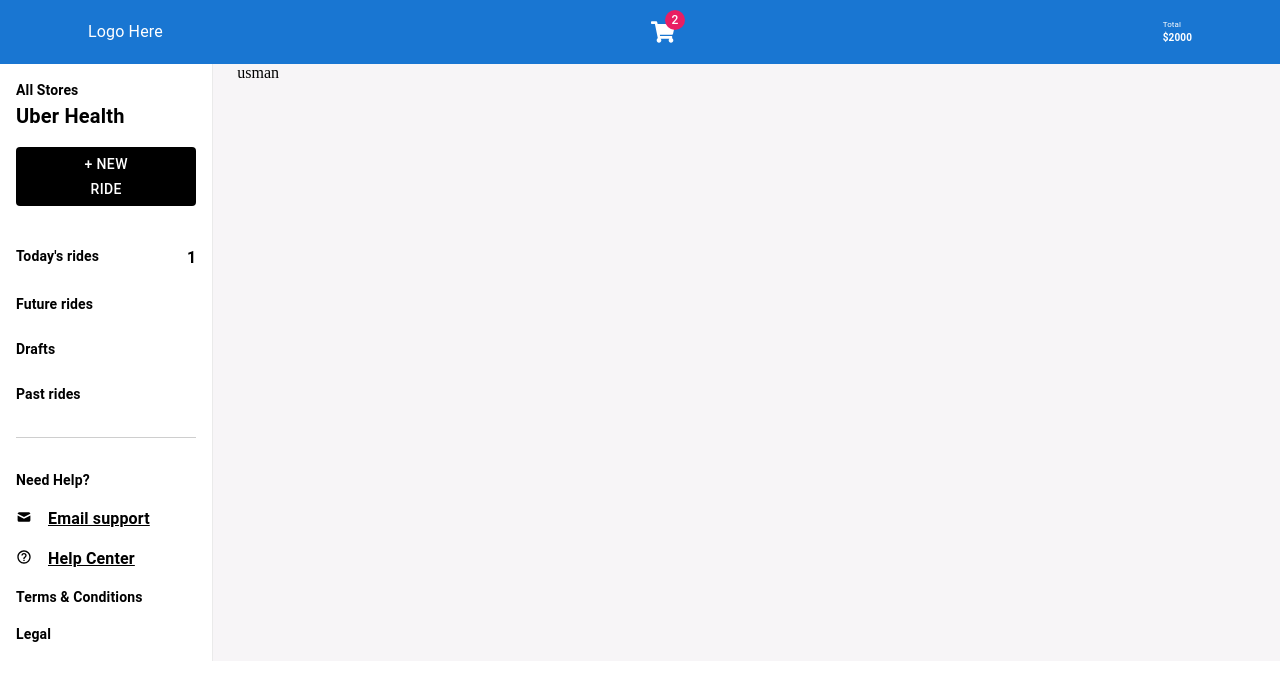
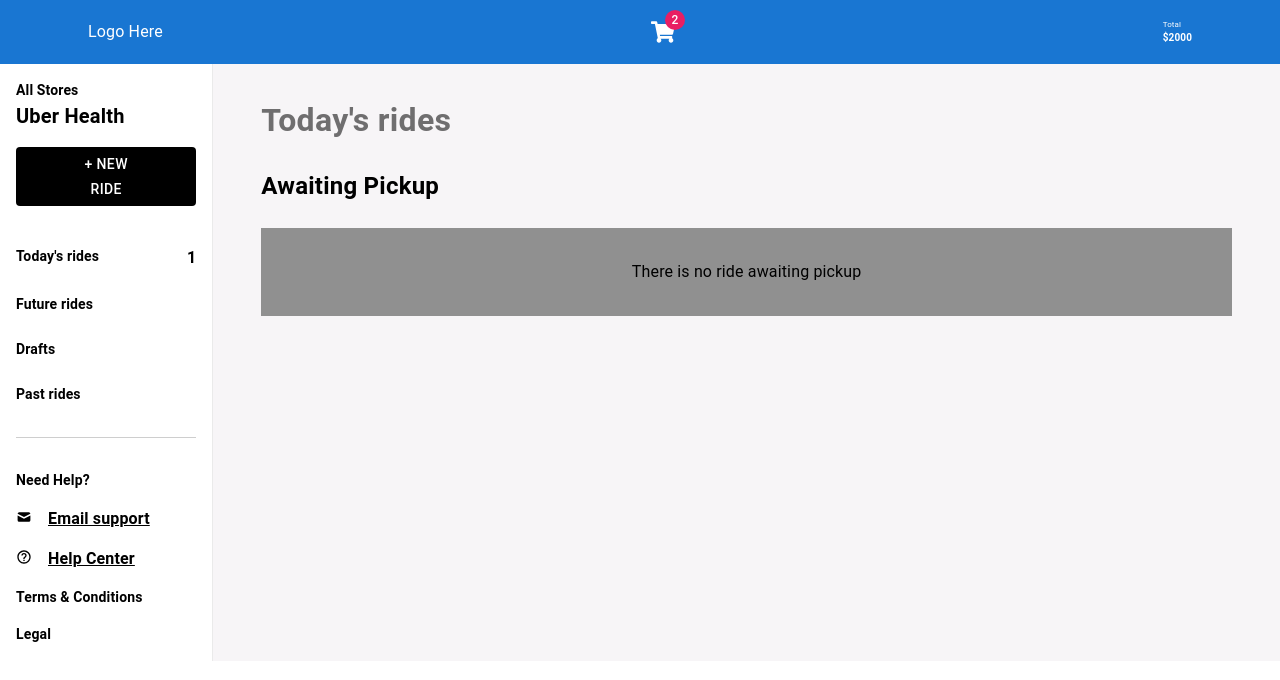
Before and after one commit to usmanjhumri/Dashboard, a React (Vite) app: page / in a window 1280 px wide. Shown: the top 680 px of the page. Built offline with nearby package versions, Linux system fonts and the light colour scheme.

Commit message:
updated the home page

```diff
--- a/src/commonComponents/SideBar/SideBar.jsx
+++ b/src/commonComponents/SideBar/SideBar.jsx
@@ -105,12 +105,11 @@ const SideBar = ({ childComponent }) => {
                           {item.childerns && open.includes(index) && (
                             <Box mt={2} pl={2}>
                               {item.childerns.map((child, childIndex) => (
-                                <Link
+                                <Box
                                   key={childIndex}
-                                  to={child.to}
+
                                   // onClick={ToggleHide}
-                                  style={{
-                                    textDecoration: "none",
+                                  sx={{
                                     display: "flex",
                                     alignItems: "center",
                                     justifyContent: "space-between"
@@ -122,7 +121,7 @@ const SideBar = ({ childComponent }) => {
                                     key={childIndex}
                                     sx={{
                                       fontSize: "14px",
-                                      fontWeight: 600,
+                                      fontWeight: 500,
                                       color: "#000000",
                                     }}
                                   >
@@ -130,10 +129,10 @@ const SideBar = ({ childComponent }) => {
                                   </Typography >
                                   <Typography mt={2} sx={{
                                     fontSize: "14px",
-                                    fontWeight: 600,
+                                    fontWeight: 500,
                                     color: "#000000",
                                   }}>{item.text2}</Typography>
-                                </Link>
+                                </Box>
                               ))}
                             </Box>
                           )}
@@ -194,8 +193,10 @@ const SideBar = ({ childComponent }) => {
             </Box>
           </Grid>
 
-          <Grid item xs={7} md={10} sx={{ background: "#f7f5f7" }}>
-            <Container>{childComponent}</Container>
+          <Grid item xs={7} md={10} sx={{ background: "#f7f5f7", }}>
+            <Container sx={{
+
+            }}>{childComponent}</Container>
           </Grid>
         </Grid>
       </Box>
--- a/src/commonComponents/SideBar/SidebarArray.jsx
+++ b/src/commonComponents/SideBar/SidebarArray.jsx
@@ -9,22 +9,22 @@ export const SideBarArray = [
             {
                 text1: "Awaiting pickup",
                 text2: '-',
-                to: 'awaitingpickup'
+                // to: 'awaitingpickup'
             },
             {
                 text1: "In Progress",
                 text2: '-',
-                to: 'inprogress'
+                // to: 'inprogress'
             },
             {
                 text1: "Completed",
                 text2: '1',
-                to: 'completed'
+                // to: 'completed'
             },
             {
                 text1: "Upcoming",
                 text2: '-',
-                to: 'upcoming'
+                // to: 'upcoming'
             },
 
         ]
--- a/src/component/Home/Home.jsx
+++ b/src/component/Home/Home.jsx
@@ -1,10 +1,64 @@
+/* eslint-disable react/no-unescaped-entities */
+import { Box, Container, Grid, Typography } from "@mui/material";
 
 const Home = () => {
     return (
         <div>
-            usman
+            <Box
+                sx={{
+                    // marginLeft: { md: "12rem", sm: "auto", xs: "auto" },
+                    marginTop: { md: "2rem", sm: "auto", xs: "auto" },
+                }}
+            >
+                <Container>
+                    <Grid container>
+                        <Grid item xs={12} md={12}>
+                            <Typography
+                                sx={{
+                                    color: "#6f6e6f",
+                                    fontSize: "32px",
+                                    fontWeight: 600,
+                                    // textAlign: "left"
+                                }}
+                            >
+                                Today's rides
+                            </Typography>
+                        </Grid>
+                        <Grid item xs={12} md={12}>
+                            <Typography
+                                mt={3}
+                                sx={{
+                                    color: "#000000",
+                                    fontSize: "24px",
+                                    fontWeight: 600,
+                                }}
+                            >
+                                Awaiting Pickup
+                            </Typography>
+                        </Grid>
+                        <Grid item xs={12} md={12}>
+                            <Box
+                                mt={3}
+                                sx={{
+                                    backgroundColor: "#909090",
+                                    padding: "2rem",
+                                }}
+                            >
+                                <Typography
+                                    sx={{
+                                        margin: "auto",
+                                        textAlign: "center",
+                                    }}
+                                >
+                                    There is no ride awaiting pickup
+                                </Typography>
+                            </Box>
+                        </Grid>
+                    </Grid>
+                </Container>
+            </Box>
         </div>
-    )
-}
+    );
+};
 
-export default Home
+export default Home;
```
